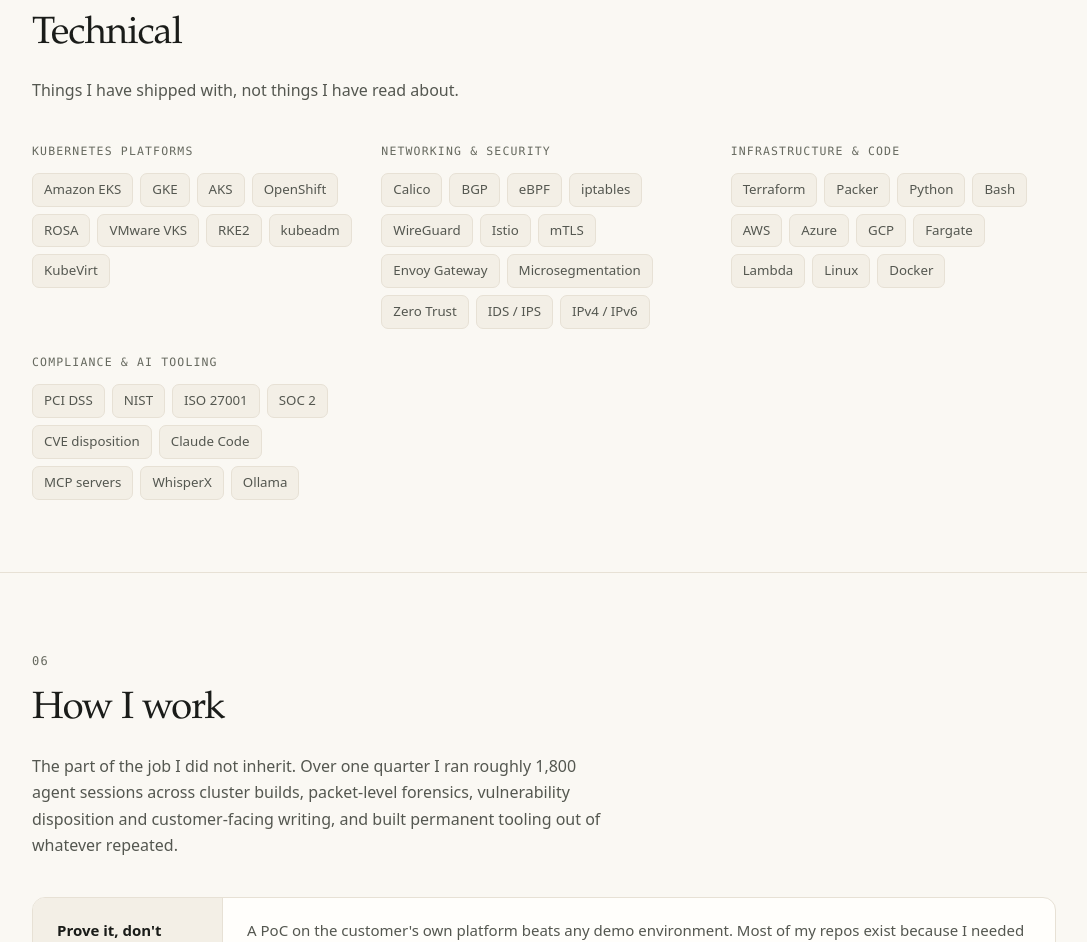
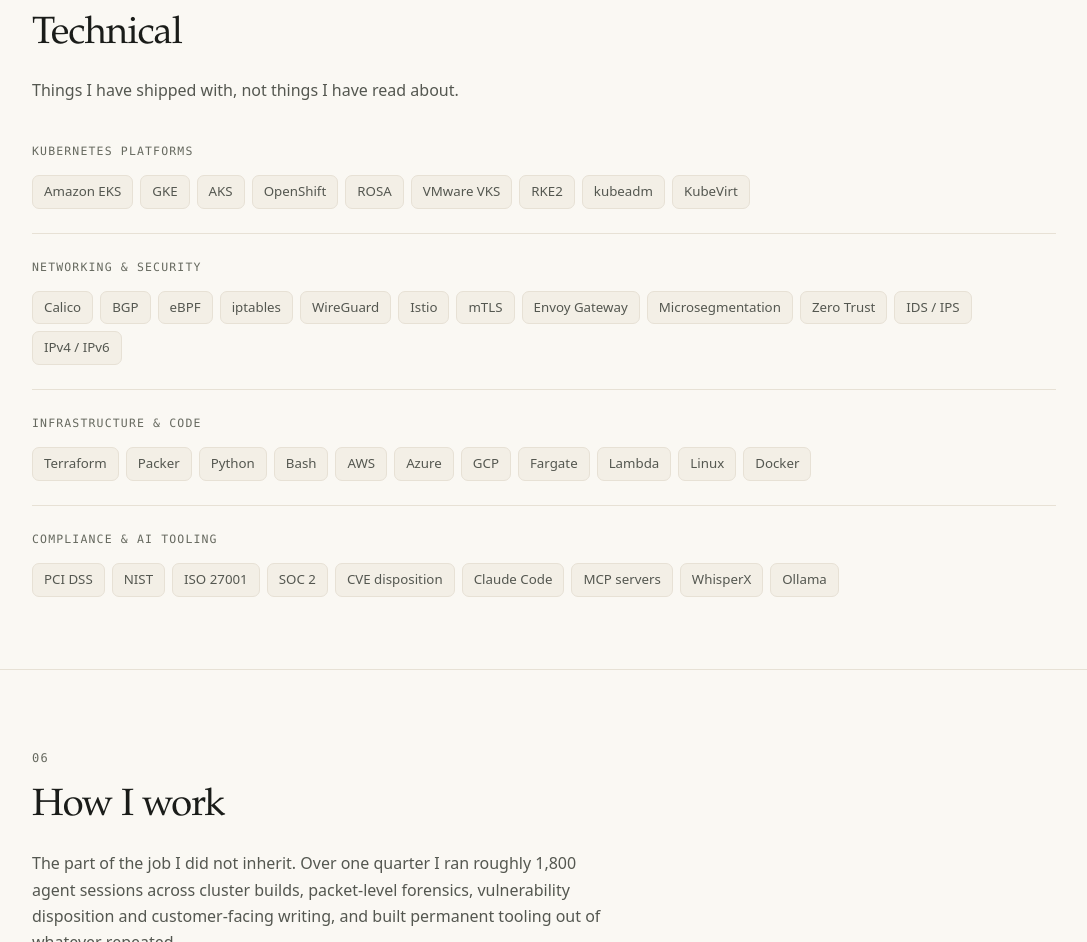
Before and after one commit to raoket/raoket.github.io, a plain HTML site: page index.html in a window 1280 px wide. Shown: the part 6984-7926 px from the top of the page, without its empty margins (96-1183 px from the left). Drawn offline with Linux system fonts and the light colour scheme.

Commit message:
Technical: one full-width row per category
The auto-fit grid left a ragged second row (Compliance sat alone under three
columns) and squeezed the longer groups into three wrapped lines. Each category
now gets the full width with a hairline divider between them, so most groups fit
on a single line of chips.

```diff
--- a/index.html
+++ b/index.html
@@ -305,8 +305,12 @@
 .tl ul li::before{display:none}
 
 /* skills */
-.skills{display:grid; gap:24px; grid-template-columns:repeat(auto-fit,minmax(240px,1fr))}
-.skill h3{font-family:var(--mono); font-size:11.5px; letter-spacing:.1em; text-transform:uppercase; color:var(--fg-dim); margin:0 0 12px; font-weight:500}
+/* One full-width row per category, so the longer groups stop wrapping three deep. */
+.skills{display:grid; grid-template-columns:1fr; gap:0}
+.skill{padding:24px 0; border-top:1px solid var(--line)}
+.skill:first-child{border-top:none; padding-top:0}
+.skill:last-child{padding-bottom:0}
+.skill h3{font-family:var(--mono); font-size:11.5px; letter-spacing:.1em; text-transform:uppercase; color:var(--fg-dim); margin:0 0 14px; font-weight:500}
 .chips{display:flex; flex-wrap:wrap; gap:7px}
 .chip{
   font-size:13.3px; padding:5px 11px; border-radius:7px;
```
